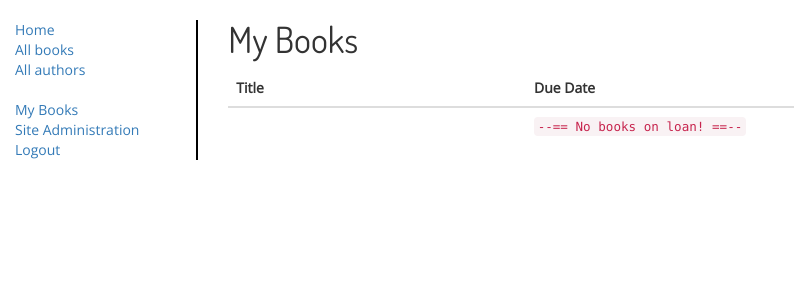
After one commit to edbrook/django-localLibrary, a Django app: a page that uses catalog/templates/catalog/layouts/base.html in a window 1280 px wide. The commit adds this page. Shown: the top 300 px of the page, without its empty margins (0-794 px from the left). Run offline with Django 3.2, Linux system fonts and the light colour scheme; the visitor is signed in with stand-in values (Sample User, id 1); data that the repository does not hold is empty; some libraries are stand-ins or nearby versions.

Commit message:
Added ability to loan books out to users. Added view to show user what books they have loaned & due date

```diff
--- a/catalog/templates/catalog/book_detail.html
+++ b/catalog/templates/catalog/book_detail.html
@@ -30,7 +30,10 @@
         <td>
             {% for copy in book.bookinstance_set.all %}
                 <p class="{% if copy.status == 'a' %}available{% elif copy.status == 'l' %}onloan{% elif copy.status == 'r' %}reserved{% else %}maintenance{% endif %}"><strong>{{ copy.get_status_display|title }}</strong></p>
-            {% if copy.status == 'l' %}<p><strong>Due to be returned:</strong> {{copy.due_back}}</p>{% endif %}
+            {% if copy.status == 'l' %}
+                <p><strong>Due to be returned:</strong> {{copy.due_back}}
+                {% if copy.is_overdue %}<strong class="text-danger">OVERDUE</strong>{% endif %}</p>
+            {% endif %}
             <p><strong>Imprint:</strong> {{copy.imprint}}</p>
             <p class="text-muted"><strong>Id:</strong> {{copy.id}}</p>
             {% if not forloop.last %}<hr>{% endif %}
--- /dev/null
+++ b/catalog/templates/catalog/borrower/loaned-list.html
@@ -0,0 +1,23 @@
+{% extends "catalog/layouts/base.html" %}
+
+{% block title %}All Books{% endblock %}
+
+{% block content %}
+    <h1>My Books</h1>
+    <table class="table">
+    <thead>
+        <tr>
+            <th>Title</th>
+            <th>Due Date</th>
+        </tr>
+    </thead>
+    {% for bookinst in bookinstance_list %}
+        <tr>
+            <td><a href="{{ bookinst.book.get_absolute_url }}">{{ bookinst.book.title }}</a></td>
+            <td>{{ bookinst.due_back }}{% if bookinst.is_overdue %} <strong class="text-danger">OVERDUE</strong>{% endif %}</td>
+        </tr>
+    {% empty %}
+        <tr><td colspan="2" class="text-center"><code>--== No books on loan! ==--</code></td></tr>
+    {% endfor %}
+    </table>
+{% endblock %}
--- a/catalog/templates/catalog/layouts/base.html
+++ b/catalog/templates/catalog/layouts/base.html
@@ -5,12 +5,13 @@
         <li><a href="{% url 'catalog:index' %}">Home</a></li>
         <li><a href="{% url 'catalog:books-list' %}">All books</a></li>
         <li><a href="{% url 'catalog:authors-list' %}">All authors</a></li>
-        <li>
-            {% if user.is_authenticated %}
-                <a href="{% url 'logout' %}?next={{request.path}}">Logout</a>
-            {% else %}
-                <a href="{% url 'login' %}?next={{request.path}}">Login</a>
-            {% endif %}
-        </li>
+        <li>&nbsp;</li>
+    {% if user.is_authenticated %}
+        <li><a href="{% url 'catalog:user-loaned' %}">My Books</a></li>
+        {% if user.is_staff %}<li><a href="{% url 'admin:index' %}">Site Administration</a></li>{% endif %}
+        <li><a href="{% url 'logout' %}?next={{request.path}}">Logout</a></li>
+    {% else %}
+        <li><a href="{% url 'login' %}?next={{request.path}}">Login</a></li>
+    {% endif %}
     </ul>
 {% endblock %}
--- a/catalog/urls.py
+++ b/catalog/urls.py
@@ -9,4 +9,5 @@ urlpatterns = [
     url(r'^authors/$', views.AuthorListView.as_view(), name="authors-list"),
     url(r'^book/(?P<pk>\d{1,6})$', views.BookDetailView.as_view(), name="book-detail"),
     url(r'^author/(?P<pk>\d{1,6})$', views.AuthorDetailView.as_view(), name="author-detail"),
+    url(r'^mybooks/$', views.LoanedBooksByUserListView.as_view(), name="user-loaned"),
 ]
--- a/catalog/views.py
+++ b/catalog/views.py
@@ -1,7 +1,8 @@
-from django.views.generic import ListView, DetailView
+from django.contrib.auth.mixins import LoginRequiredMixin
+from django.db.models import Case, Count, When
+from django.http.response import HttpResponse
 from django.shortcuts import render
-from django.http.response import HttpResponse
-from django.db.models import Case, Count, When
+from django.views.generic import DetailView, ListView
 
 from .models import Author, Book, BookInstance, Genre
 
@@ -73,3 +74,16 @@ class AuthorDetailView(DetailView):
             maintenance=Count(Case(When(bookinstance__status=BookInstance.MAINTENANCE, then=1))))
         ctx['books'] = books
         return ctx
+
+
+class LoanedBooksByUserListView(LoginRequiredMixin, ListView):
+    model = BookInstance
+    paginate_by = 10
+    template_name = 'catalog/borrower/loaned-list.html'
+    context_object_name = 'bookinstance_list'
+
+    def get_queryset(self):
+        return BookInstance.objects\
+            .filter(borrower=self.request.user)\
+            .filter(status__exact=BookInstance.ON_LOAN)\
+            .order_by('due_back')
--- a/locallibrary/settings.py
+++ b/locallibrary/settings.py
@@ -102,6 +102,11 @@ AUTH_PASSWORD_VALIDATORS = [
 
 LOGIN_REDIRECT_URL = '/'
 
+# Admin site settings
+ADMIN_INDEX_TITLE = 'Library management'
+ADMIN_SITE_TITLE = 'Local Library'
+ADMIN_SITE_HEADER = 'Local Library v0.1'
+
 # Internationalization
 # https://docs.djangoproject.com/en/1.10/topics/i18n/
 
```
Also changed, not shown: catalog/admin.py (+10 -8 lines), catalog/models.py (+11 -0 lines), catalog/migrations/0006_bookinstance_borrower.py (added).
